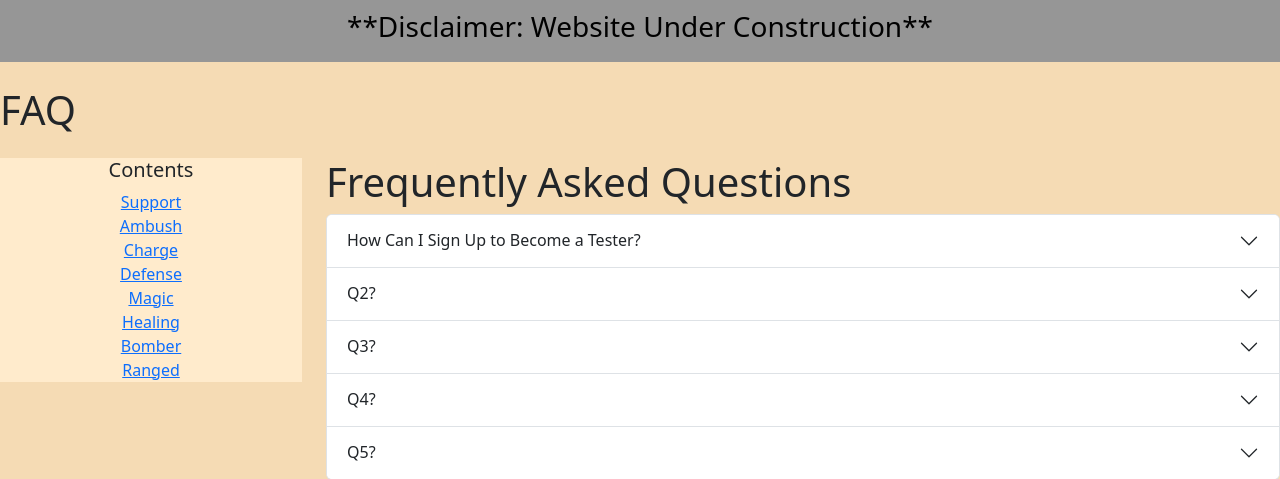
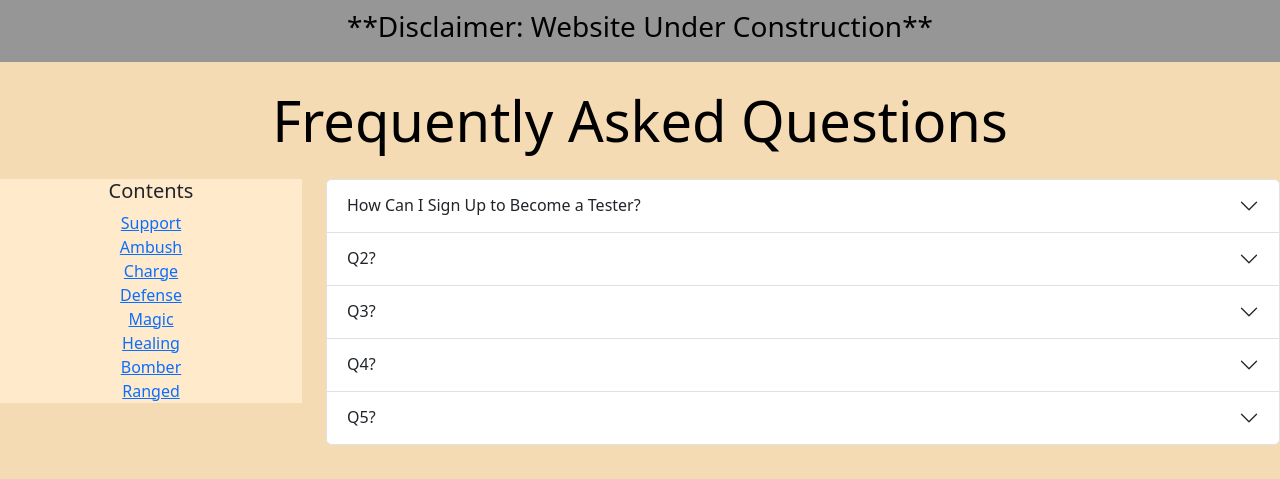
Before and after one commit to vxriantz/Flask_Web, a Flask app: page /faq in a window 1280 px wide. Shown: the part 56-535 px from the top of the page. Run offline with Flask 3, Linux system fonts and the light colour scheme; some libraries are stand-ins or nearby versions.

Commit message:
css for headers (consistency across the pages)

```diff
--- a/website/templates/cookies.html
+++ b/website/templates/cookies.html
@@ -8,7 +8,7 @@
         <header class="masthead text-center text-black">
             <div class="masthead-content">
                 <div class="container px-5" style="padding: 25px;">
-                    <h1 class="masthead-heading mb-0">Cookies</h1>
+                    <h1 class="masthead-heading mb-0 display-4">Cookies</h1>
                 </div>
             </div>
         </header>
--- a/website/templates/faq.html
+++ b/website/templates/faq.html
@@ -2,7 +2,14 @@
 
 {% block content %}
 
-<h1 class="my-4"> FAQ </h1>
+<!-- Header-->
+        <header class="masthead text-center text-black">
+            <div class="masthead-content">
+                <div class="container px-5" style="padding: 25px;">
+                    <h1 class="masthead-heading mb-0 display-4">Frequently Asked Questions</h1>
+                </div>
+            </div>
+        </header>
 
 <style>
 /* Only affect the combat types page */
@@ -48,7 +55,6 @@
 
 <!-- Main FAQ content -->
     <div class="col-md-9">
-        <h1>Frequently Asked Questions</h1>
 
         <div class="accordion" id="faqAccordion">
         <!-- Question 1 -->
```
Also changed, not shown: website/templates/about.html (+8 -2 lines), website/templates/cookie_type.html (+8 -1 lines).
